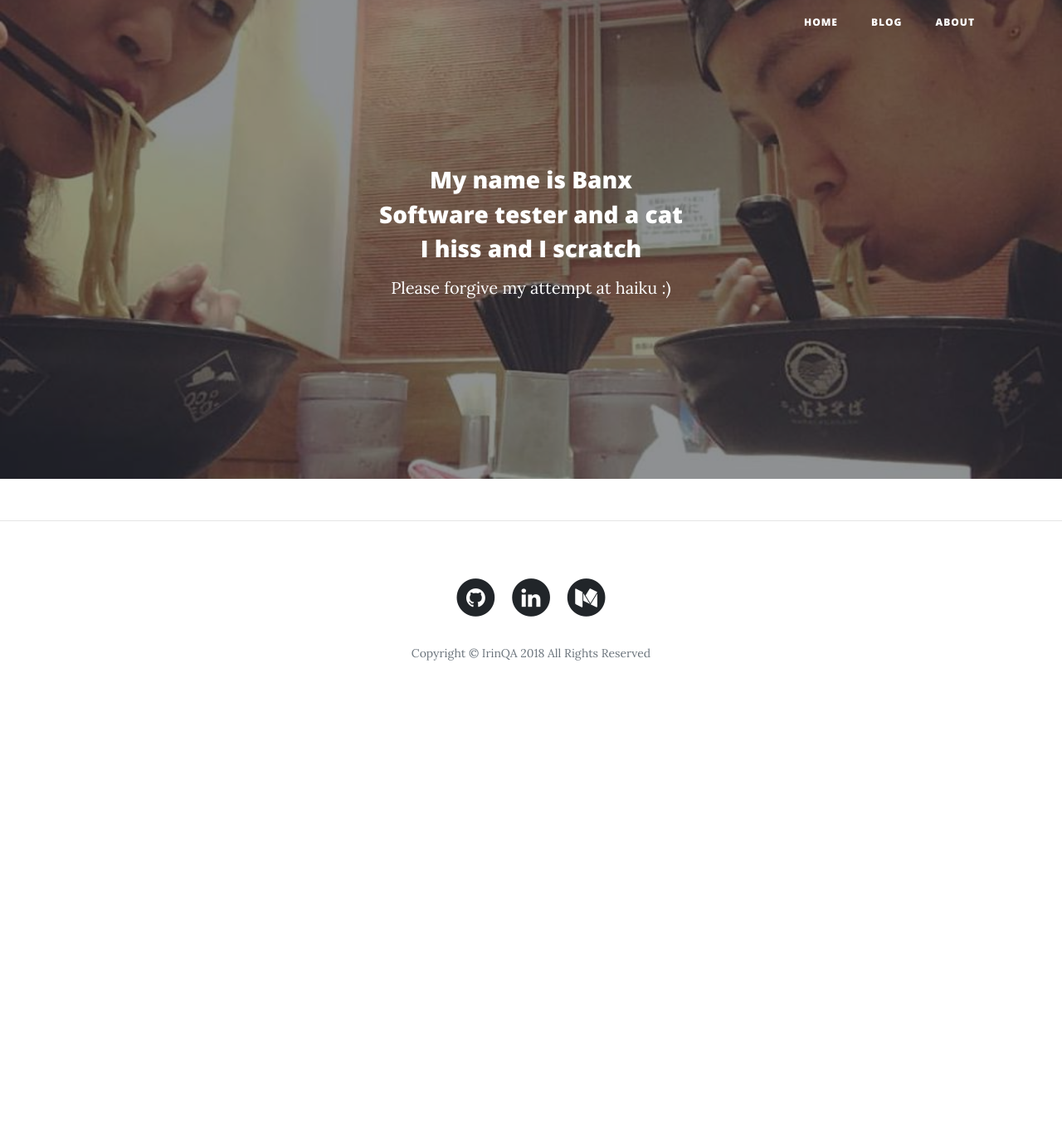
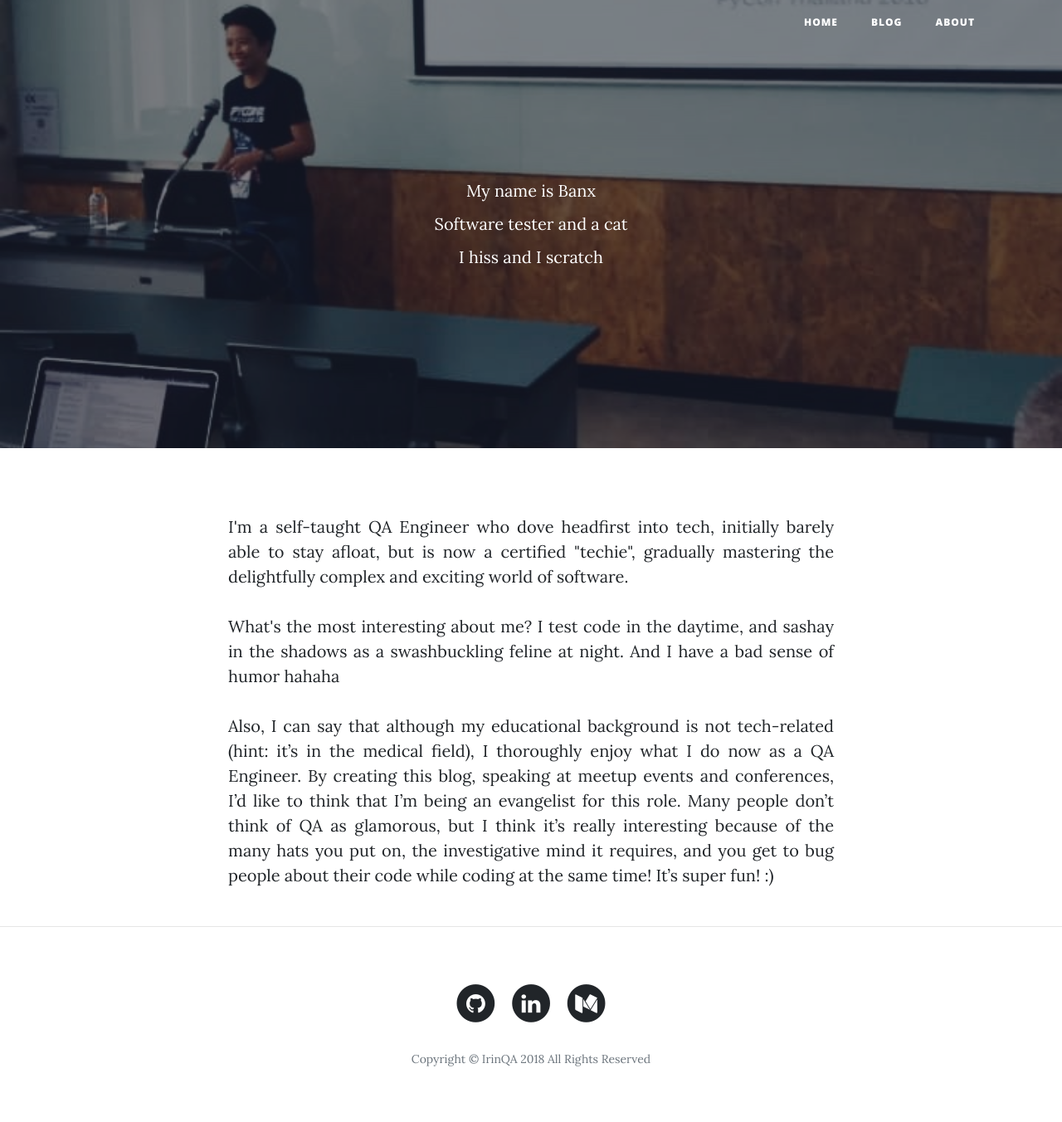
Before and after one commit to bnx05/blog-o-cat, a Django app: page /about in a window 1280 px wide. Shown: the whole page at 83% size. Before the commit the page ends 796 px from the top, so only its background shows below. Run offline with Django 3.2, Linux system fonts and the light colour scheme; some libraries are stand-ins or nearby versions.

Commit message:
add something in about page

```diff
--- a/blog/templates/blog/about.html
+++ b/blog/templates/blog/about.html
@@ -2,16 +2,15 @@
 {% load staticfiles %}
 
 {% block header %}
-<header class="masthead" style="background-image: url('{% static 'img/japan_food.jpg' %}')">
+<header class="masthead" style="background-image: url('{% static 'img/pycon_th.jpg' %}')">
   <div class="overlay"></div>
   <div class="container">
     <div class="row">
       <div class="col-lg-8 col-md-10 mx-auto">
         <div class="site-heading">
-          <h3>My name is Banx</h3>
-          <h3>Software tester and a cat</h3>
-          <h3>I hiss and I scratch</h3>
-          <p>Please forgive my attempt at haiku :)</p>
+          <p>My name is Banx</p>
+          <p>Software tester and a cat</p>
+          <p>I hiss and I scratch</p>
         </div>
         </div>
       </div>
@@ -19,3 +18,15 @@
   </div>
 </header>
 {% endblock %}
+
+{% block content %}
+<div class="container">
+  <div class="row">
+    <div class="col-lg-8 col-md-10 mx-auto">
+      <p>I'm a self-taught QA Engineer who dove headfirst into tech, initially barely able to stay afloat, but is now a certified "techie", gradually mastering the delightfully complex and exciting world of software.</p>
+      <p>What's the most interesting about me? I test code in the daytime, and sashay in the shadows as a swashbuckling feline at night. And I have a bad sense of humor hahaha</p>
+      <p>Also, I can say that although my educational background is not tech-related (hint: it’s in the medical field), I thoroughly enjoy what I do now as a QA Engineer. By creating this blog, speaking at meetup events and conferences, I’d like to think that I’m being an evangelist for this role. Many people don’t think of QA as glamorous, but I think it’s really interesting because of the many hats you put on, the investigative mind it requires, and you get to bug people about their code while coding at the same time! It’s super fun! :)</p>
+    </div>
+  </div>
+</div>
+{% endblock %}
```
